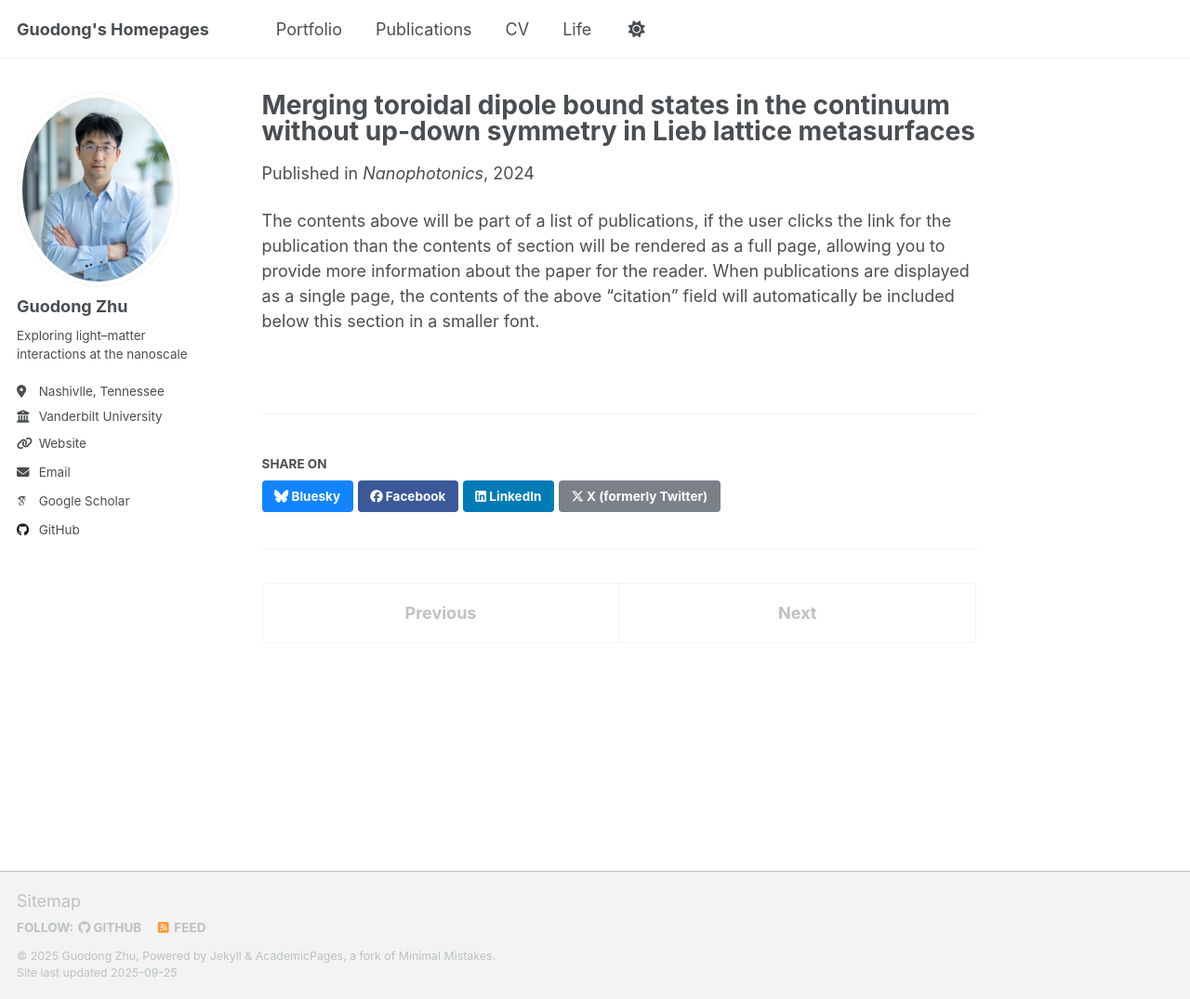
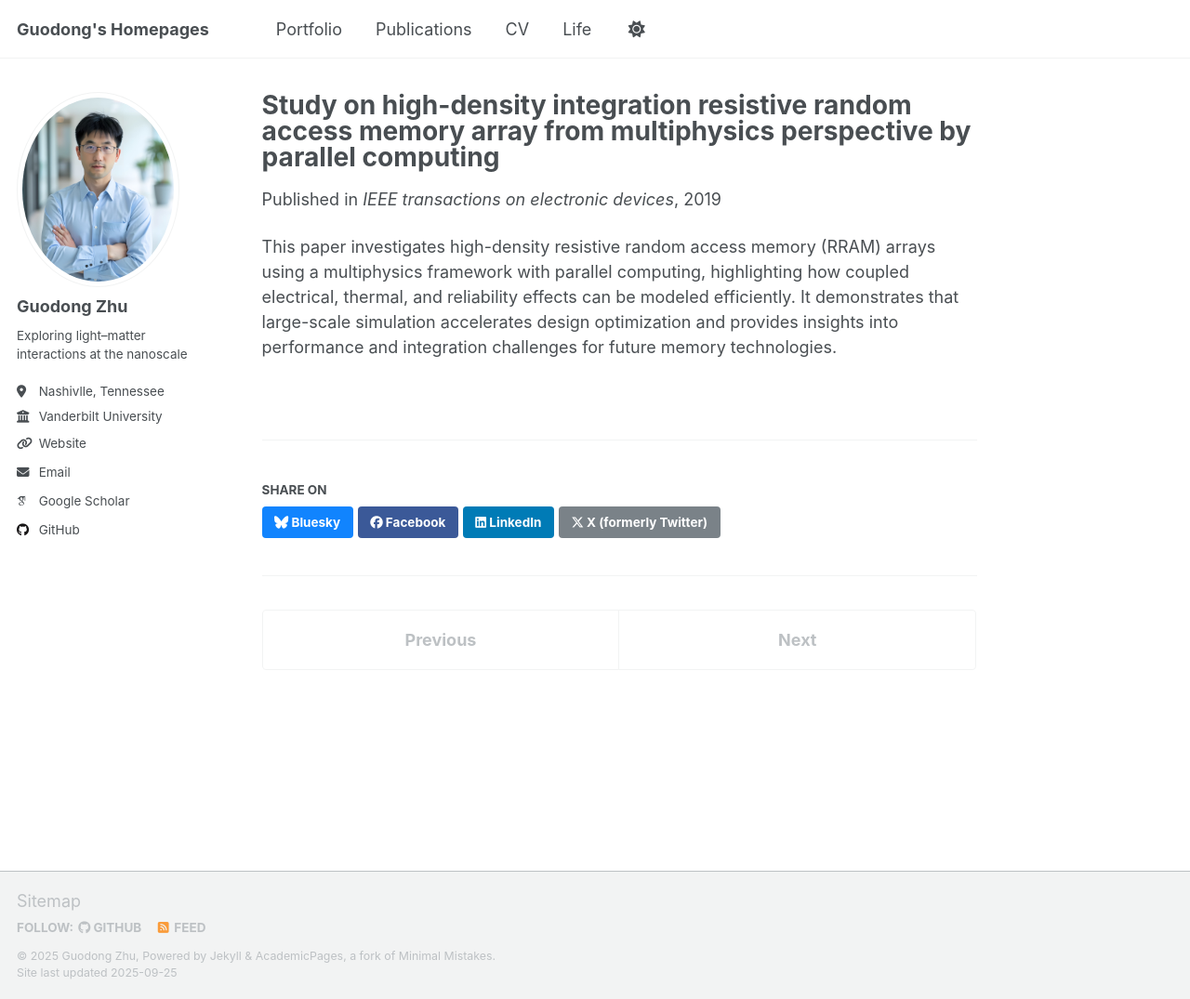
Before and after one commit to zgdydk123/zgdydk123.github.io, a Jekyll site: the page built from _publications/2024-04-022-Merging toroidal dipole bound states in the continuum without up-down symmetry in Lieb lattice metasurfaces.md, in a window 1280 px wide and 1075 px high. Shown: the whole window at 93% size. Built offline with Jekyll 4.4.1, drawn with Linux system fonts in a browser that asks for light colours; some web fonts are replaced; a script that is not in the unit is left out.

Commit message:
Update 2024-04-022-Merging toroidal dipole bound states in the continuum without up-down symmetry in Lieb lattice metasurfaces.md

```diff
--- a/_publications/2024-04-022-Merging toroidal dipole bound states in the continuum without up-down symmetry in Lieb lattice metasurfaces.md
+++ b/_publications/2024-04-022-Merging toroidal dipole bound states in the continuum without up-down symmetry in Lieb lattice metasurfaces.md
@@ -1,14 +1,14 @@
 ---
-title: "Merging toroidal dipole bound states in the continuum without up-down symmetry in Lieb lattice metasurfaces"
+title: "Study on high-density integration resistive random access memory array from multiphysics perspective by parallel computing"
 collection: publications
 category: manuscripts
-permalink: /publication/2024-04-022-Merging toroidal dipole bound states in the continuum without up-down symmetry in Lieb lattice metasurfaces
-excerpt: 'We demonstrate a Lieb-lattice metasurface design that merges multiple toroidal-dipole bound states in the continuum (BICs) at the Γ point without needing up-down symmetry, achieving out-of-plane loss suppression and a super high quality factor (~10⁵) via using a surrounding lateral band-gap mirror'
-date: 2024-04-22
-venue: 'Nanophotonics'
+permalink: /publication/2019-03-08-Study on high-density integration resistive random access memory array from multiphysics perspective by parallel computing
+excerpt: 'In this paper, we demonstrated a high quality factor metasurface by merging nine bound states in the continuum'
+date: 2019-03-08
+venue: 'IEEE transactions on electronic devices'
 #slidesurl: 'http://academicpages.github.io/files/slides1.pdf'
 #paperurl: 'http://academicpages.github.io/files/paper1.pdf'
 #bibtexurl: 'http://academicpages.github.io/files/bibtex1.bib'
 #citation: 'Your Name, You. (2009). &quot;Paper Title Number 1.&quot; <i>Journal 1</i>. 1(1).'
 ---
-The contents above will be part of a list of publications, if the user clicks the link for the publication than the contents of section will be rendered as a full page, allowing you to provide more information about the paper for the reader. When publications are displayed as a single page, the contents of the above "citation" field will automatically be included below this section in a smaller font.
+This paper investigates high-density resistive random access memory (RRAM) arrays using a multiphysics framework with parallel computing, highlighting how coupled electrical, thermal, and reliability effects can be modeled efficiently. It demonstrates that large-scale simulation accelerates design optimization and provides insights into performance and integration challenges for future memory technologies.
```
